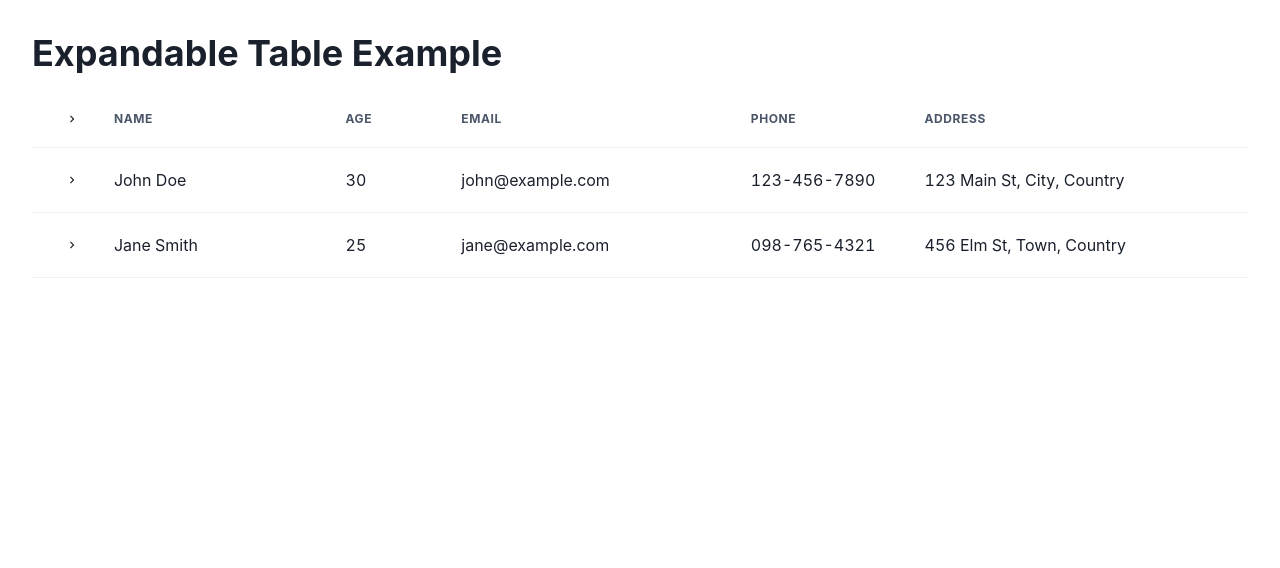
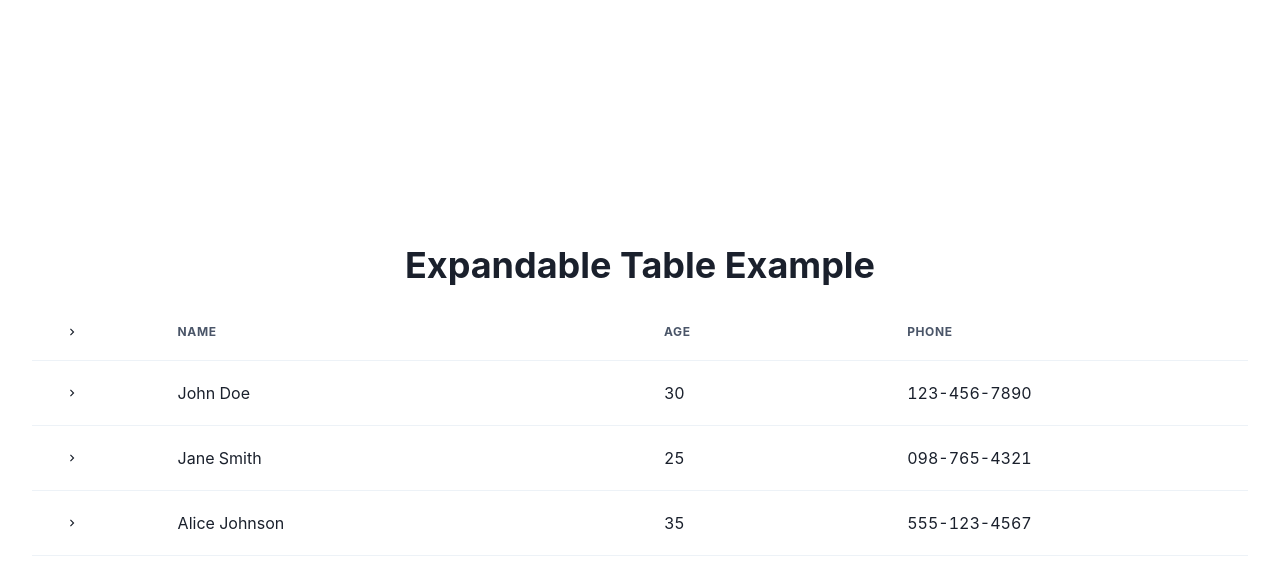
Before and after one commit to maxrosenb/tanstack-table-expandle-row, a React (Vite) app: page / in a window 1280 px wide. Shown: the top 568 px of the page. Built offline with nearby package versions, Linux system fonts and the light colour scheme.

Commit message:
add more data to sample data

```diff
--- a/src/App.tsx
+++ b/src/App.tsx
@@ -1,5 +1,5 @@
 import React from "react";
-import { ChakraProvider, Box, Heading } from "@chakra-ui/react";
+import { ChakraProvider, Flex, Heading } from "@chakra-ui/react";
 import ExpandableTable from "./components/ExpandableTable";
 
 interface DataItem {
@@ -9,6 +9,8 @@ interface DataItem {
   email: string;
   phone: string;
   address: string;
+  employmentStatus: string;
+  eyeColor: string;
 }
 
 const App: React.FC = () => {
@@ -21,6 +23,8 @@ const App: React.FC = () => {
         email: "john@example.com",
         phone: "123-456-7890",
         address: "123 Main St, City, Country",
+        employmentStatus: "Employed",
+        eyeColor: "Brown",
       },
       {
         id: "2",
@@ -29,6 +33,18 @@ const App: React.FC = () => {
         email: "jane@example.com",
         phone: "098-765-4321",
         address: "456 Elm St, Town, Country",
+        employmentStatus: "Self-employed",
+        eyeColor: "Blue",
+      },
+      {
+        id: "3",
+        name: "Alice Johnson",
+        age: 35,
+        email: "alice@example.com",
+        phone: "555-123-4567",
+        address: "789 Oak St, Village, Country",
+        employmentStatus: "Unemployed",
+        eyeColor: "Green",
       },
     ],
     []
@@ -36,12 +52,18 @@ const App: React.FC = () => {
 
   return (
     <ChakraProvider>
-      <Box p={8}>
-        <Heading as="h1" mb={4}>
+      <Flex
+        direction="column"
+        align="center"
+        justify="center"
+        minHeight="100vh"
+        p={8}
+      >
+        <Heading as="h1" mb={4} textAlign="center">
           Expandable Table Example
         </Heading>
         <ExpandableTable data={data} />
-      </Box>
+      </Flex>
     </ChakraProvider>
   );
 };
--- a/src/components/ExpandableTable.tsx
+++ b/src/components/ExpandableTable.tsx
@@ -27,6 +27,8 @@ interface DataItem {
   email: string;
   phone: string;
   address: string;
+  employmentStatus: string;
+  eyeColor: string;
 }
 
 interface ExpandableTableProps {
@@ -79,19 +81,9 @@ const ExpandableTable: React.FC<ExpandableTableProps> = ({ data }) => {
         size: 100,
       },
       {
-        header: "Email",
-        accessorKey: "email",
-        size: 250,
-      },
-      {
         header: "Phone",
         accessorKey: "phone",
         size: 150,
-      },
-      {
-        header: "Address",
-        accessorKey: "address",
-        size: 300,
       },
     ],
     []
--- a/src/components/ExpandedRowContent.tsx
+++ b/src/components/ExpandedRowContent.tsx
@@ -1,77 +1,39 @@
-import React, { useMemo } from "react";
-import {
-  useReactTable,
-  getCoreRowModel,
-  ColumnDef,
-  flexRender,
-} from "@tanstack/react-table";
-import { Table, Thead, Tbody, Tr, Th, Td, Box } from "@chakra-ui/react";
+import React from "react";
+import { Table, Thead, Tbody, Tr, Th, Td } from "@chakra-ui/react";
 
 interface ExpandedRowContentProps {
   rowData: {
+    id: string;
+    name: string;
+    age: number;
     email: string;
     phone: string;
     address: string;
+    employmentStatus: string;
+    eyeColor: string;
   };
 }
 
 const ExpandedRowContent: React.FC<ExpandedRowContentProps> = ({ rowData }) => {
-  const columns = useMemo<ColumnDef<typeof rowData>[]>(
-    () => [
-      {
-        header: "Email",
-        accessorKey: "email",
-      },
-      {
-        header: "Phone",
-        accessorKey: "phone",
-      },
-      {
-        header: "Address",
-        accessorKey: "address",
-      },
-    ],
-    []
-  );
-
-  const data = useMemo(() => [rowData], [rowData]);
-
-  const table = useReactTable({
-    data,
-    columns,
-    getCoreRowModel: getCoreRowModel(),
-  });
-
   return (
-    <Box p={4} bg="gray.50">
     <Table size="sm" variant="simple">
       <Thead>
-          {table.getHeaderGroups().map((headerGroup) => (
-            <Tr key={headerGroup.id}>
-              {headerGroup.headers.map((header) => (
-                <Th key={header.id}>
-                  {flexRender(
-                    header.column.columnDef.header,
-                    header.getContext()
-                  )}
-                </Th>
-              ))}
+        <Tr>
+          <Th>Email</Th>
+          <Th>Address</Th>
+          <Th>Employment Status</Th>
+          <Th>Eye Color</Th>
         </Tr>
-          ))}
       </Thead>
       <Tbody>
-          {table.getRowModel().rows.map((row) => (
-            <Tr key={row.id}>
-              {row.getVisibleCells().map((cell) => (
-                <Td key={cell.id}>
-                  {flexRender(cell.column.columnDef.cell, cell.getContext())}
-                </Td>
-              ))}
+        <Tr>
+          <Td>{rowData.email}</Td>
+          <Td>{rowData.address}</Td>
+          <Td>{rowData.employmentStatus}</Td>
+          <Td>{rowData.eyeColor}</Td>
         </Tr>
-          ))}
       </Tbody>
     </Table>
-    </Box>
   );
 };
 
```
Lines whose indentation alone changed are shown as unchanged.
